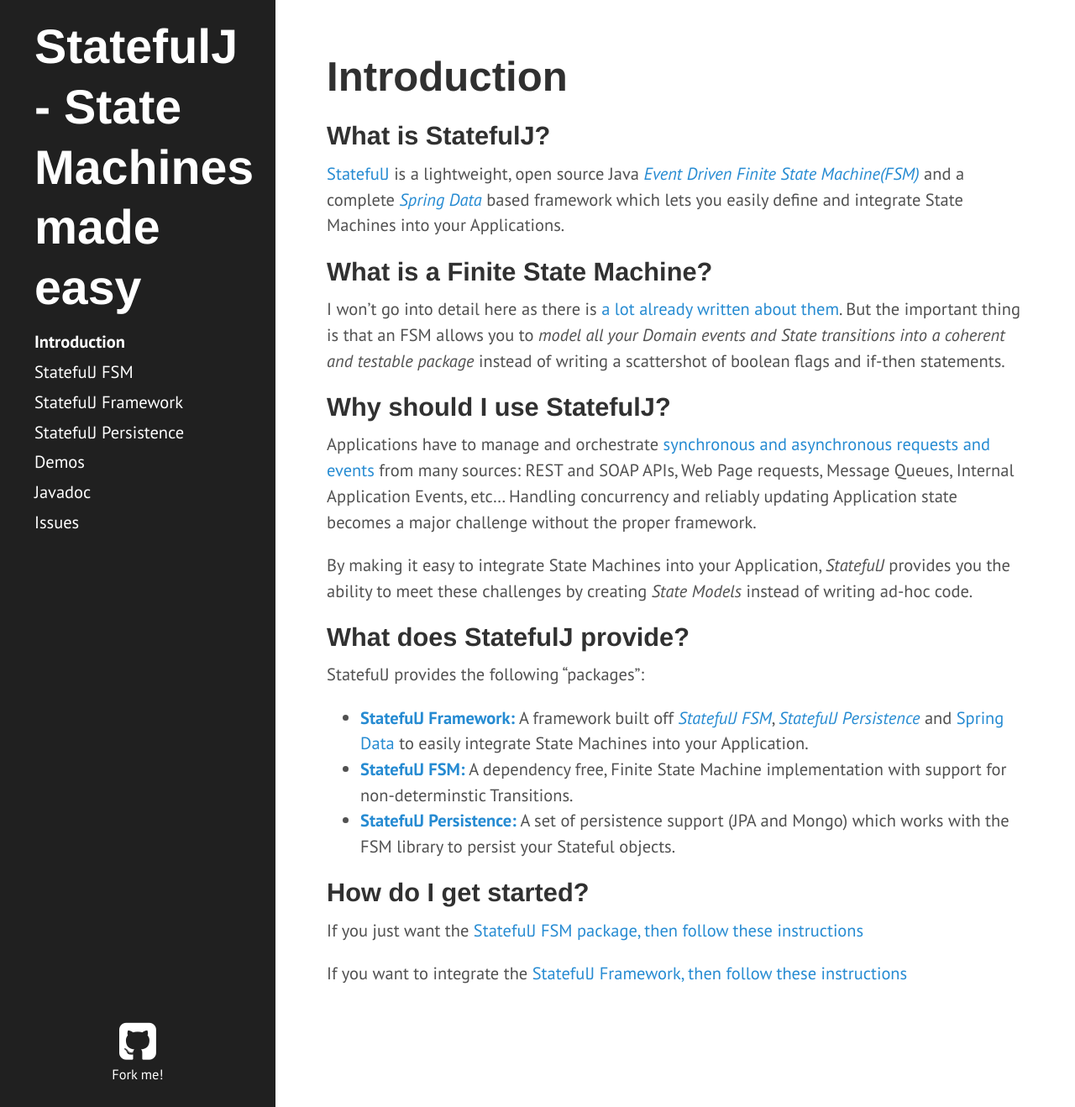
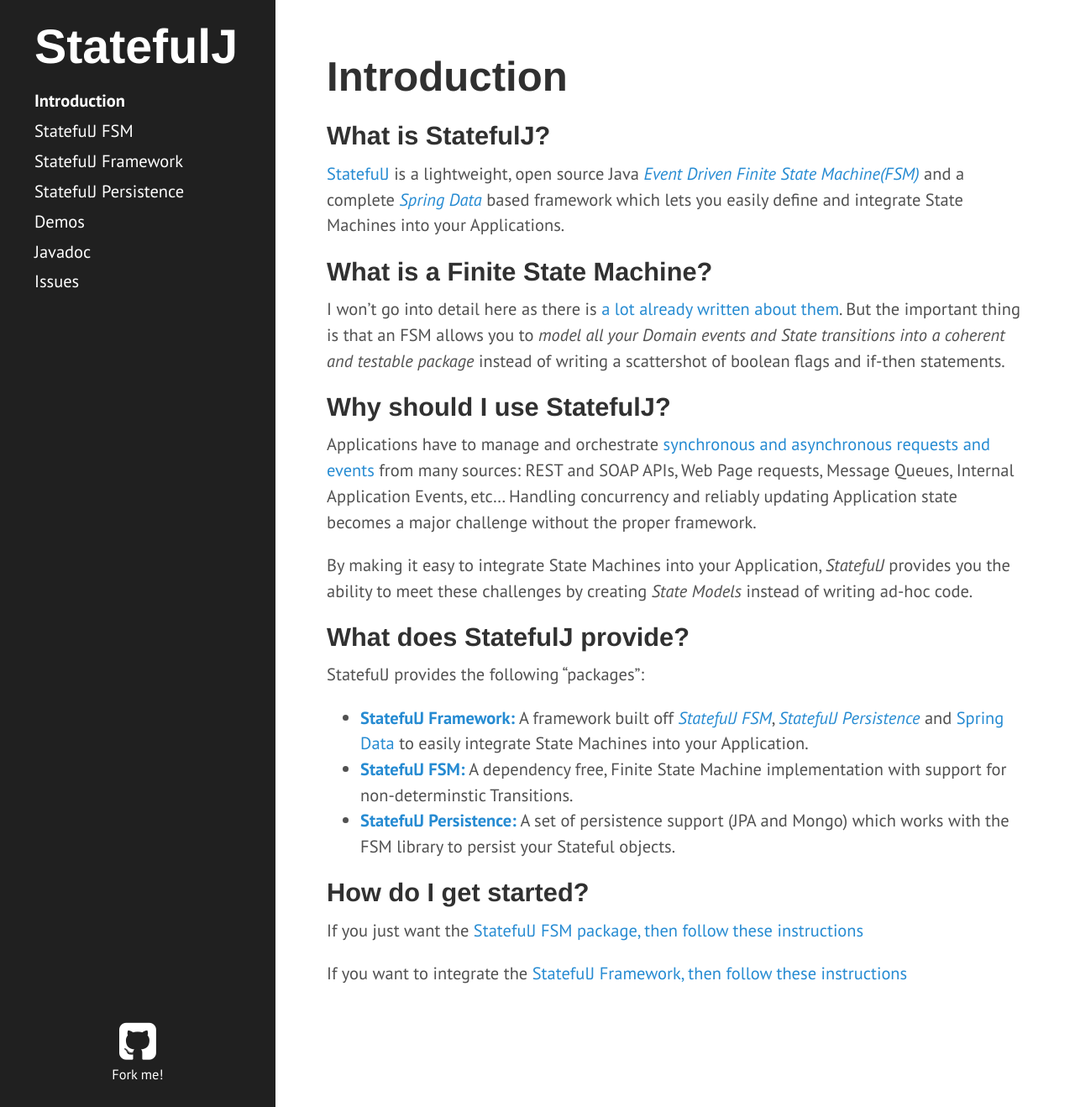
Before and after one commit to statefulj/statefulj, a Jekyll site: the page built from index.md, in a window 1280 px wide and 1318 px high. Shown: the whole window at 84% size. Built offline with Jekyll 4.4.1, drawn with Linux system fonts in a browser that asks for light colours.

```diff
--- a/_config.yml
+++ b/_config.yml
@@ -5,11 +5,11 @@ highlighter:      rouge
 permalink:        pretty
 
 # Setup
-title:            StatefulJ - State Machines made easy
+title:            StatefulJ
 tagline:          ''
 description:      'State Machines made easy'
 url:              http://statefulj.io
-baseurl:          /
+baseurl:          http://statefulj.io/
 
 author:
   name:           'Andrew Hall'
```
